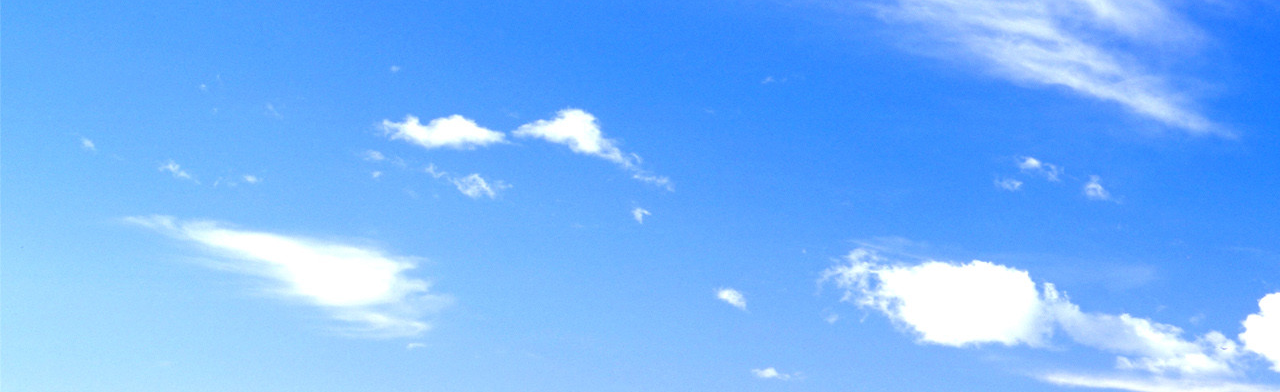
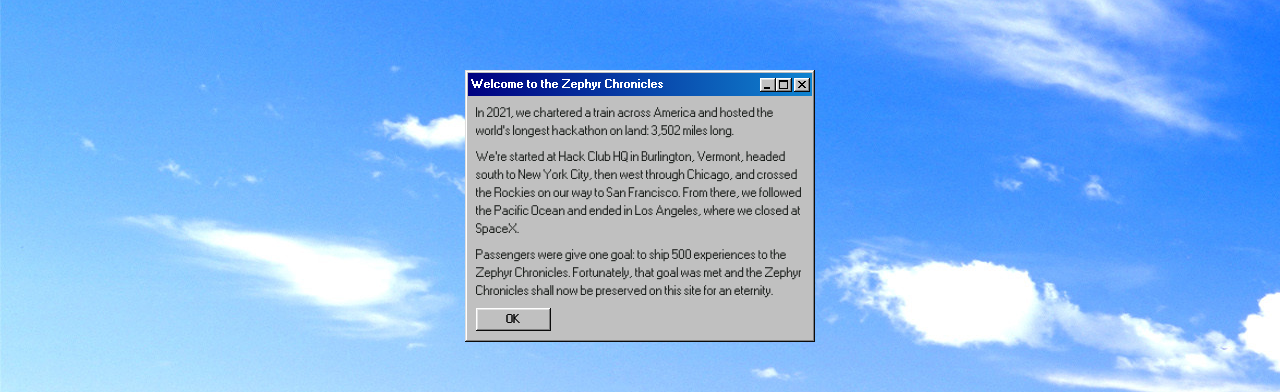
Before and after one commit to hackclub/the-zephyr-chronicles, a Next.js app: page / in a window 1280 px wide. Shown: the part 194-586 px from the top of the page. Built offline with nearby package versions, Linux system fonts and the light colour scheme; no server answers; the database is empty.

Commit message:
Add Modal

```diff
--- a/pages/_app.js
+++ b/pages/_app.js
@@ -9,7 +9,7 @@ const App = ({ Component, pageProps }) => (
     <Nav />
     <NProgress color={'#ec3750'} />
     <div style={{
-      backgroundImage: "url('windows_background.jpg')",
+      backgroundImage: "url('/windows_background.jpg')",
       maxHeight: 'calc(100vh - 24px)',
       minHeight: 'calc(100vh - 24px)',
       overflowY: 'scroll'
--- a/pages/index.js
+++ b/pages/index.js
@@ -2,8 +2,9 @@ import Head from 'next/head'
 import Meta from '@hackclub/meta'
 import Feed from '../components/feed'
 import useSWR from 'swr'
-
+import {useState} from 'react'
 const Header = ({ status, children }) => {
+  const [open, setOpen] = useState(true)
   const fetcher = url => fetch(url).then(r => r.json())
   const { data, error } = useSWR('/api/status', fetcher, {
     initialData: status,
@@ -22,9 +23,7 @@ const Header = ({ status, children }) => {
         style={{
           backgroundImage: `linear-gradient(300deg, rgba(159,156,156,0.8) 0%, rgba(159,156,156,0.8) ${
             100 - data.percent
-          }%, rgba(159,156,156,0) ${
-            100 - data.percent
-          }%), url(/checkers.png)`,
+          }%, rgba(159,156,156,0) ${100 - data.percent}%), url(/checkers.png)`,
           marginBottom: '12px'
         }}
       >
@@ -35,6 +34,65 @@ const Header = ({ status, children }) => {
           </span>
         </h1>
       </header>
+      <div
+        style={{
+          position: 'absolute',
+          minHeight: '100vh',
+          width: '100vw',
+          justifyContent: 'center',
+          alignItems: 'center',
+          zIndex: 999,
+          top: 0,
+          display: open ? 'flex' : 'none',
+          backgroundImage:
+            'linear-gradient(300deg, rgba(1,28,54,0.5480567226890756) 0%, rgba(1,28,54,0.4248074229691877) 100%);'
+        }}
+      >
+        <div
+          className="window"
+          style={{
+            margin: '32px',
+            width: '95vh',
+            maxWidth: '350px',
+            maxHeight: '70vh',
+            overflowY: 'scroll'
+          }}
+        >
+          <div className="title-bar">
+            <div className="title-bar-text">
+              Welcome to the Zephyr Chronicles
+            </div>
+            <div className="title-bar-controls">
+              <button aria-label="Minimize"></button>
+              <button aria-label="Maximize"></button>
+              <button aria-label="Close"></button>
+            </div>
+          </div>
+          <div className="window-body">
+            <p style={{ fontSize: '12px' }}>
+              In 2021, we chartered a train across America and hosted the
+              world's longest hackathon on land: 3,502 miles long.
+            </p>
+            <p style={{ fontSize: '12px', marginTop: '8px'  }}>
+              We're started at Hack Club HQ in Burlington, Vermont, headed south
+              to New York City, then west through Chicago, and crossed the
+              Rockies on our way to San Francisco. From there, we followed the
+              Pacific Ocean and ended in Los Angeles, where we closed at SpaceX.
+            </p>
+            <p style={{ fontSize: '12px', marginTop: '8px' }}>
+              Passengers were give one goal: to ship 500 experiences to the
+              Zephyr Chronicles. Fortunately, that goal was met and the Zephyr
+              Chronicles shall now be preserved on this site for an eternity.
+            </p>
+            <section
+              className="field-row"
+              style={{ color: 'black', marginTop: '8px' }}
+            >
+              <button style={{color: 'black'}} onClick={() => setOpen(false)}>OK</button>
+            </section>
+          </div>
+        </div>
+      </div>
       <style jsx>{`
         header {
           text-align: left;
@@ -95,5 +153,5 @@ export const getServerSideProps = async () => {
   const initialData = await getPosts(48)
   const status = await getStatus()
   console.log(initialData)
-  return { props: { initialData, status }}
+  return { props: { initialData, status } }
 }
```
Also changed, not shown: pages/[username]/index.js (+6 -10 lines).
